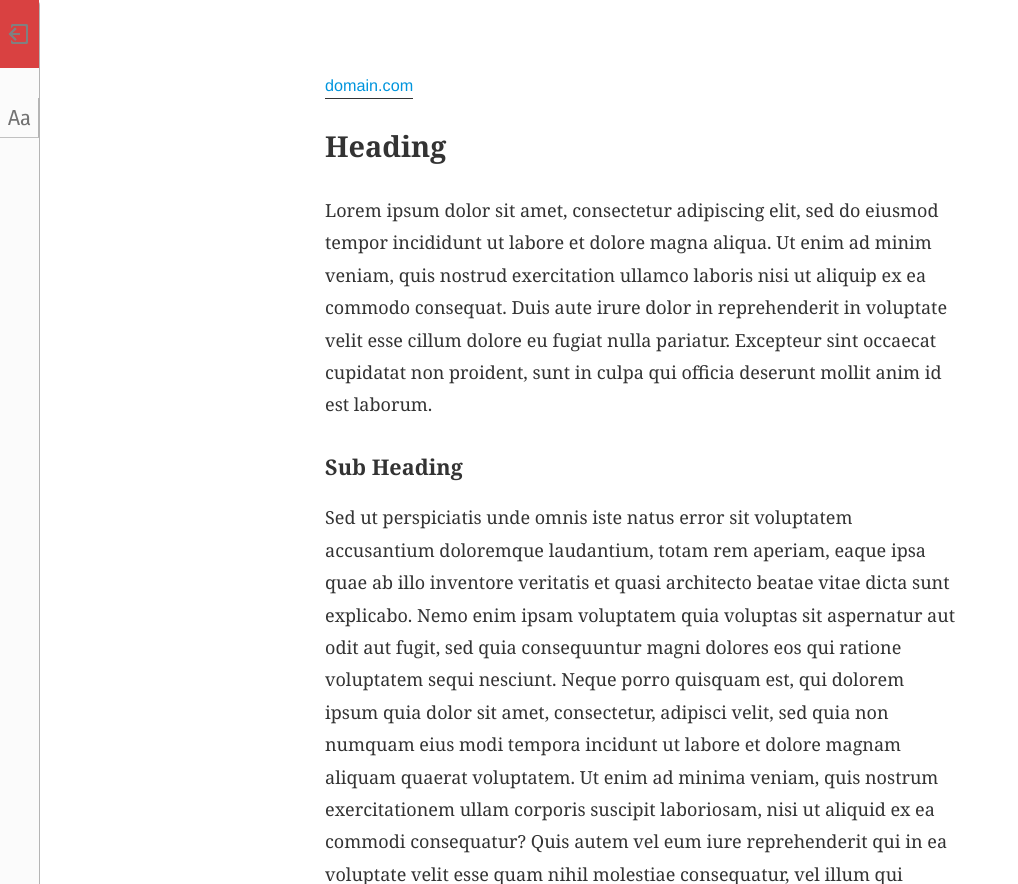
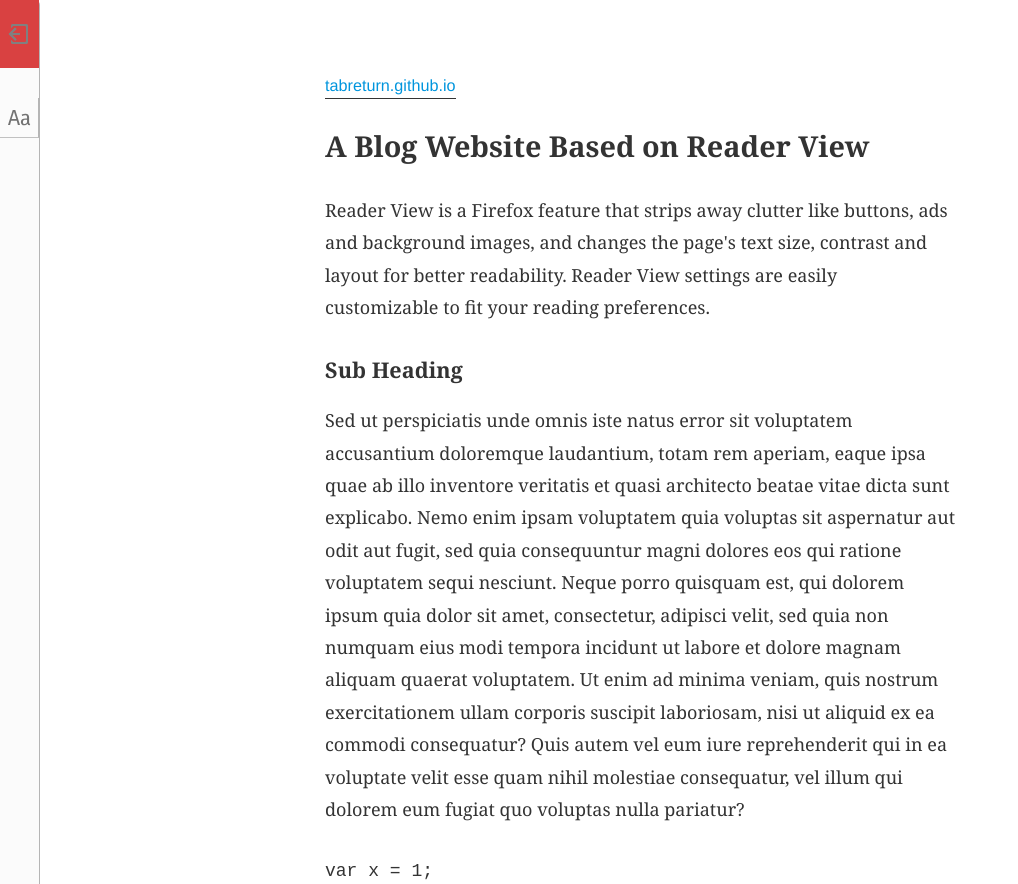
Before and after one commit to tabreturn/tabreturn.github.io, a Jekyll site: the page built from index.html, in a window 1280 px wide, cut to the strip 0-884 px from the top of the page. Shown: the whole strip, without its empty margins (0-1018 px from the left). Built offline with Jekyll 4.4.1, drawn with Linux system fonts in a browser that asks for light colours; comment, search, counter and statistics services are not loaded.

Commit message:
- change some content

```diff
--- a/_layouts/default.html
+++ b/_layouts/default.html
@@ -10,17 +10,16 @@
   <div id="container" class="container font-size4 content-width4">
 
     <div id="reader-header" class="header" style="display: block;">
-      <a id="reader-domain" class="domain" href="https://path...">domain.com</a>
+      <a id="reader-domain" class="domain" href="https://tabreturn.github.io">tabreturn.github.io</a>
       <div class="domain-border"></div>
-      <h1 id="reader-title">Heading</h1>
+      <h1 id="reader-title">A Blog Website Based on Reader View</h1>
       <div id="reader-credits" class="credits"></div>
     </div>
 
     <div class="content">
       <div id="moz-reader-content" class="line-height5" style="display: block;">
         <p>
-          Lorem ipsum dolor sit amet, consectetur adipiscing elit, sed do eiusmod tempor incididunt ut labore et dolore magna aliqua. Ut enim ad minim veniam, quis nostrud exercitation ullamco laboris nisi ut aliquip ex ea commodo consequat. Duis aute irure dolor in reprehenderit in voluptate velit esse cillum dolore eu fugiat nulla pariatur. Excepteur sint occaecat cupidatat non proident, sunt in culpa qui officia deserunt mollit anim id est laborum.
-        </p>
+          Reader View is a Firefox feature that strips away clutter like buttons, ads and background images, and changes the page's text size, contrast and layout for better readability. Reader View settings are easily customizable to fit your reading preferences.
         <h2>
           Sub Heading
         </h2>
```
